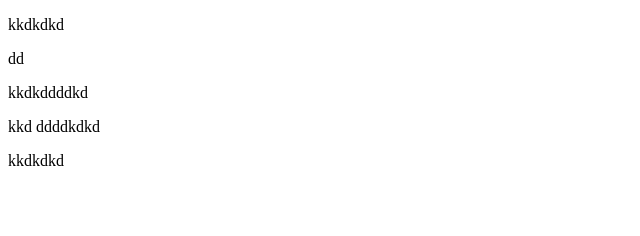
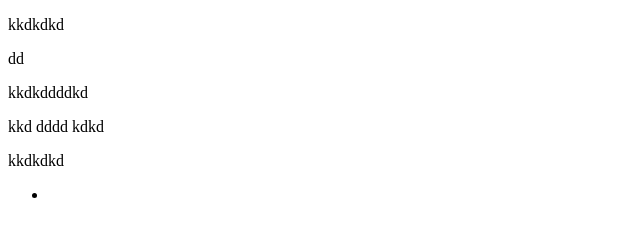
Before and after one commit to MakioShimomura/eslint_prettier_test, a website: page index.html in a window 1280 px wide. Shown: the full height of the page, 0-640 px from the left. Drawn offline with Linux system fonts and the light colour scheme.

Commit message:
ミスコミット

```diff
--- a/index.html
+++ b/index.html
@@ -10,8 +10,11 @@
     <p>kkdkdkd</p>
     dd
     <p>kkdkddddkd</p>
-    <p>kkd ddddkdkd</p>
+    <p>kkd dddd kdkd</p>
     <p>kkdkdkd</p>
     <span><p></p></span>
+    <ul>
+      <li><p></p></li>
+    </ul>
   </body>
 </html>
```
